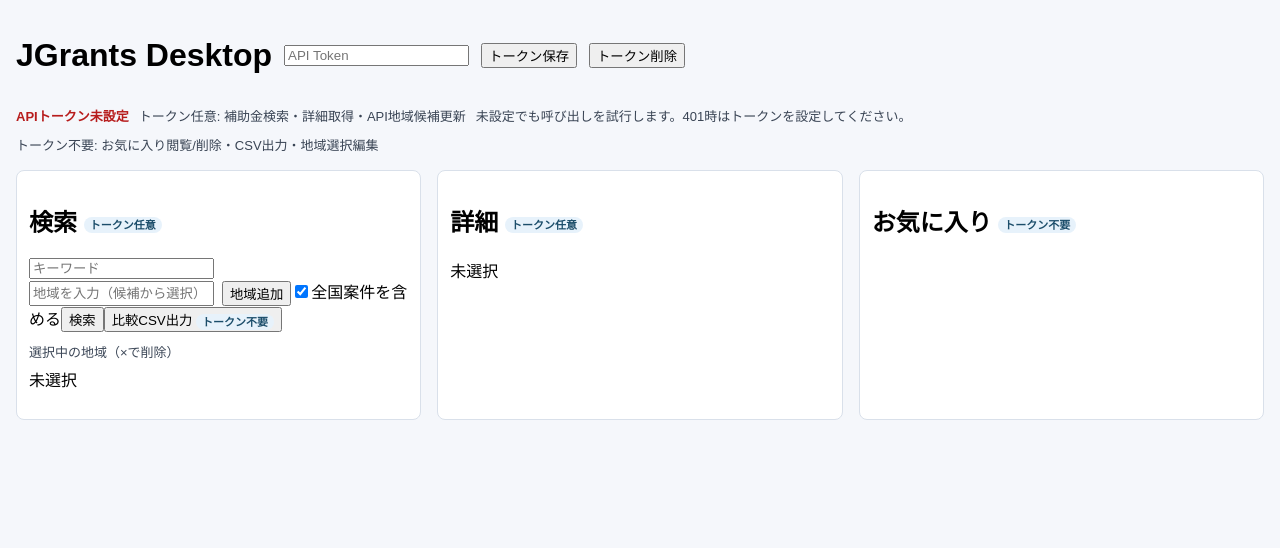
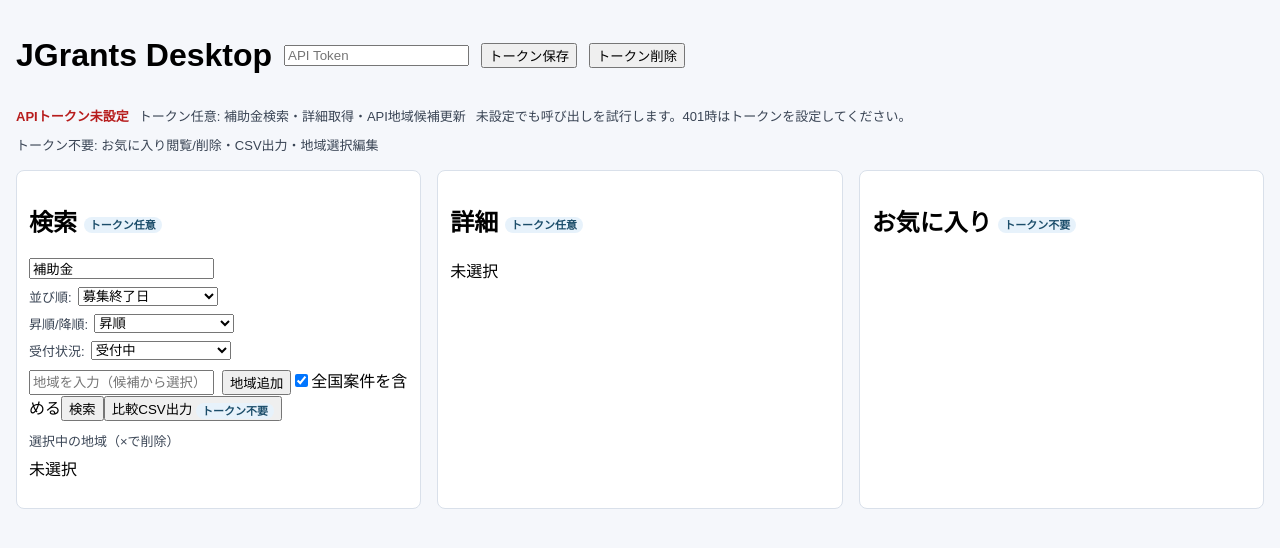
Before and after one commit to TGSE-nepuro/Jgrants, a React (Vite) app: page / in a window 1280 px wide. Shown: the top 548 px of the page. Built offline with nearby package versions, Linux system fonts and the light colour scheme.

Commit message:
feat(search): enforce required params

```diff
--- a/src/main/jgrants-client.ts
+++ b/src/main/jgrants-client.ts
@@ -79,6 +79,9 @@
   const params = new URLSearchParams();
   if (query.keyword) params.set("keyword", query.keyword);
   if (query.region) params.set("region", query.region);
+  if (query.sort) params.set("sort", query.sort);
+  if (query.order) params.set("order", query.order);
+  if (query.acceptance) params.set("acceptance", query.acceptance);
   if (query.openFrom) params.set("open_from", query.openFrom);
   if (query.openTo) params.set("open_to", query.openTo);
   return params;
--- a/src/renderer/App.tsx
+++ b/src/renderer/App.tsx
@@ -20,7 +20,10 @@
 
 export function App() {
   const [token, setToken] = useState("");
-  const [keyword, setKeyword] = useState("");
+  const [keyword, setKeyword] = useState("補助金");
+  const [sort, setSort] = useState("acceptance_end_datetime");
+  const [order, setOrder] = useState<"ASC" | "DESC">("ASC");
+  const [acceptance, setAcceptance] = useState<"0" | "1">("1");
   const [regionInput, setRegionInput] = useState("");
   const [selectedRegions, setSelectedRegions] = useState<string[]>([]);
   const [includeNationwide, setIncludeNationwide] = useState(true);
@@ -95,6 +98,11 @@
     const normalizedToken = token.trim();
 
     try {
+      const trimmedKeyword = keyword.trim();
+      if (trimmedKeyword.length < 2) {
+        setError("キーワードは2文字以上で入力してください");
+        return;
+      }
       const pendingRegion = regionInput.trim();
       let effectiveRegions = selectedRegions;
       if (pendingRegion) {
@@ -113,9 +121,19 @@
       const results = await Promise.all(
         (regionQueries.length > 0
           ? regionQueries.map((region) =>
-              window.jgrantsApi.search(normalizedToken, { keyword, region }, { requestId: createRequestId() })
+              window.jgrantsApi.search(
+                normalizedToken,
+                { keyword: trimmedKeyword, region, sort, order, acceptance },
+                { requestId: createRequestId() }
+              )
             )
-          : [window.jgrantsApi.search(normalizedToken, { keyword }, { requestId: createRequestId() })])
+          : [
+              window.jgrantsApi.search(
+                normalizedToken,
+                { keyword: trimmedKeyword, sort, order, acceptance },
+                { requestId: createRequestId() }
+              )
+            ])
       );
       setItems(mergeGrantResults(results));
       setSelectedIds([]);
@@ -236,7 +254,31 @@
         <section>
           <h2>検索 <span className="badge optional">トークン任意</span></h2>
           <form onSubmit={onSearch}>
-            <input value={keyword} placeholder="キーワード" onChange={(e) => setKeyword(e.target.value)} />
+            <input value={keyword} placeholder="キーワード（2文字以上）" onChange={(e) => setKeyword(e.target.value)} />
+            <div className="search-options">
+              <label>
+                並び順:
+                <select value={sort} onChange={(e) => setSort(e.target.value)}>
+                  <option value="acceptance_end_datetime">募集終了日</option>
+                  <option value="acceptance_start_datetime">募集開始日</option>
+                  <option value="created_date">作成日</option>
+                </select>
+              </label>
+              <label>
+                昇順/降順:
+                <select value={order} onChange={(e) => setOrder(e.target.value as "ASC" | "DESC")}>
+                  <option value="ASC">昇順</option>
+                  <option value="DESC">降順</option>
+                </select>
+              </label>
+              <label>
+                受付状況:
+                <select value={acceptance} onChange={(e) => setAcceptance(e.target.value as "0" | "1")}>
+                  <option value="1">受付中</option>
+                  <option value="0">受付終了</option>
+                </select>
+              </label>
+            </div>
             <div className="region-picker">
               <input
                 value={regionInput}
--- a/src/renderer/styles.css
+++ b/src/renderer/styles.css
@@ -18,6 +18,22 @@
 main { display: grid; grid-template-columns: 1fr 1fr 1fr; gap: 16px; margin-top: 16px; }
 section { background: #fff; border: 1px solid #d9e0ea; border-radius: 8px; padding: 12px; }
 .error { color: #b71c1c; }
+.search-options {
+  display: flex;
+  flex-wrap: wrap;
+  gap: 8px 16px;
+  margin: 8px 0;
+}
+.search-options label {
+  display: inline-flex;
+  align-items: center;
+  gap: 6px;
+  font-size: 13px;
+  color: #394454;
+}
+.search-options select {
+  min-width: 140px;
+}
 .badge {
   font-size: 11px;
   font-weight: 700;
--- a/src/shared/types.ts
+++ b/src/shared/types.ts
@@ -1,6 +1,9 @@
 export type GrantSearchQuery = {
   keyword?: string;
   region?: string;
+  sort?: string;
+  order?: "ASC" | "DESC";
+  acceptance?: "0" | "1";
   openFrom?: string;
   openTo?: string;
 };
```
Also changed, not shown: 1 other file (tests, documents, lock files or other folders).
